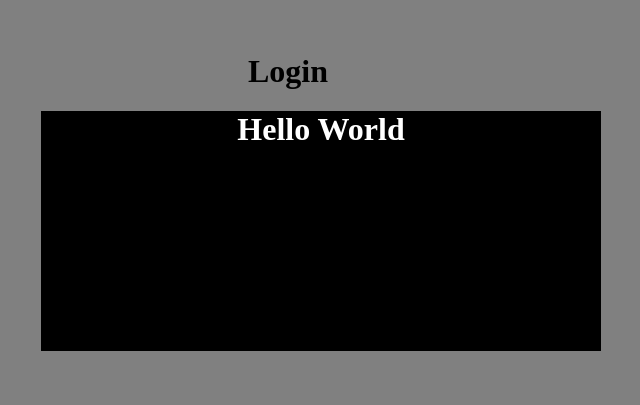
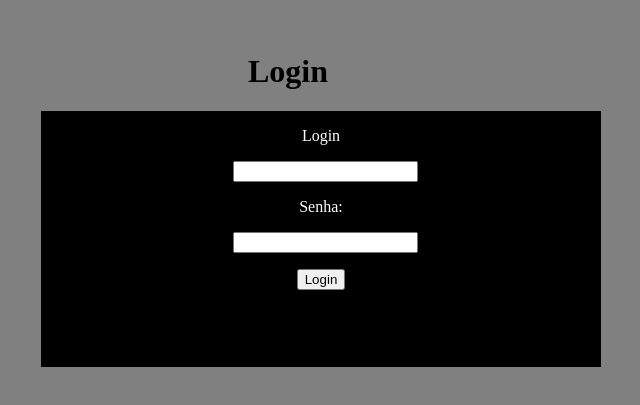
Before and after one commit to CasttCK/ReactWeb-Grupo06, a React (Create React App) app: page / in a window 1280 px wide. Shown: the part 107-512 px from the top of the page, without its empty margins (352-992 px from the left). Built offline with nearby package versions, Linux system fonts and the light colour scheme; the HTML template or start-up script is replaced by a standard one.

Commit message:
Inserção de dados

```diff
--- a/src/components/CardLogin/index.jsx
+++ b/src/components/CardLogin/index.jsx
@@ -1,15 +1,46 @@
-import React from "react";
+import {React, useState } from "react";
+import { Link } from "react-router-dom";
 
-import {CardLogin} from "./style";
+import {StyleCardLogin} from "./style";
 
-function cardLogin(){
+
+function CardLogin(){
+
+    const [nomeUsuario, setNomeUsuario] = useState("");
+    const [senhaUsuario, setSenhaUsuario] = useState("");
+
+    function handleSubmit() {
+            if (nomeUsuario === "admin" && senhaUsuario === "1234") {
+                <Link to={`/home`}/>
+            }
+            alert("Usuário não encontrado!! \n Tente novamente");
+
+        };
+
     return(
+        <>
+        <StyleCardLogin>
 
-        <CardLogin>
-            <h1>Hello World</h1>
-        </CardLogin>
+            <label>
+                Login
+                <input
+                class = "input-login"
+                type="text"
+                name="nome"
+                onChange= {(e) => (e)}
+                />
+                Senha:
+                <input
+                class = "input-login"
+                type="text"
+                name="senha"
+                onChange= {(e) => (e)}
+                />
+                <button onClick={handleSubmit}>Login</button>
+            </label>
+        </StyleCardLogin>
+        </>
+    );
+    }
 
-    );
-}
-
-export default cardLogin;
+export default CardLogin;
--- a/src/components/CardLogin/style.js
+++ b/src/components/CardLogin/style.js
@@ -1,6 +1,6 @@
 import styled from "styled-components";
 
-export const CardLogin = styled.div`
+export const StyleCardLogin = styled.div`
 
         width: 35rem;
         height: 15rem;
@@ -8,4 +8,12 @@ export const CardLogin = styled.div`
         text-align: center;
         color: white;
         margin: 1px;
+        padding-top: 1rem;
+
+        .input-login{
+            display: flex;
+            margin-top: 1rem;
+            margin-bottom: 1rem;
+            margin-left: 12rem;
+        }
 `
```
Also changed, not shown: src/Assets/IMG/logoECommerce.jpg (added).
